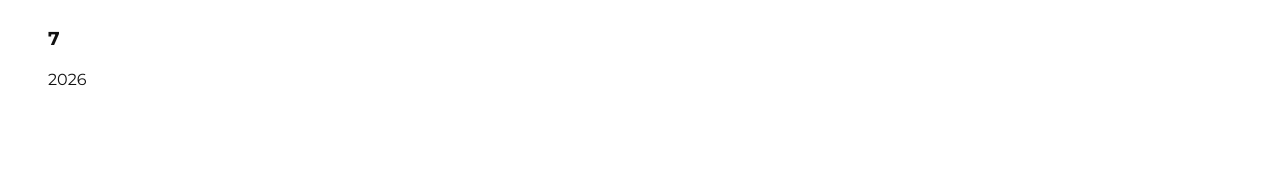
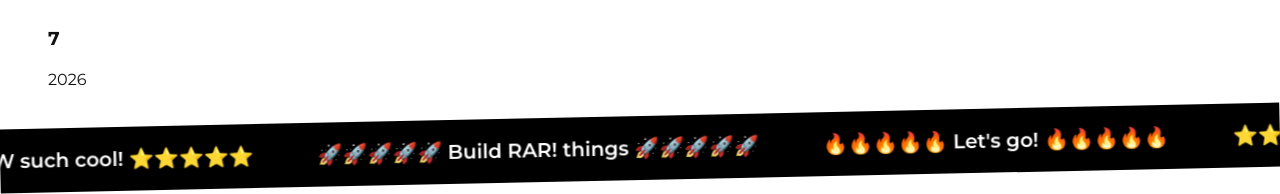
Before and after one commit to hellosamstimpson/react-vibe, a React (Vite) app: page / in a window 1280 px wide. Shown: the part 1900-2094 px from the top of the page. Before the commit the page ends 2016 px from the top, so only its background shows below. Built offline with nearby package versions, Linux system fonts and the light colour scheme.

Commit message:
used ai to create scrolling banner, its pretty aweful...

```diff
--- a/src/App.jsx
+++ b/src/App.jsx
@@ -4,6 +4,7 @@ import Home from "./pages/Home"
 import Favorites from "./pages/Favorites"
 import Typography from "./pages/Typography"
 import { Routes, Route } from "react-router-dom"
+import ScrollingBanner from "./components/ScrollingBanner"
 
 function App() {
 
@@ -20,6 +21,7 @@ function App() {
             <Route path="/typography" element={<Typography />} />
           </Routes>
         </main>
+        <ScrollingBanner />
       </div>
     )
   }
--- /dev/null
+++ b/src/components/ScrollingBanner.jsx
@@ -0,0 +1,20 @@
+// src/components/ScrollingBanner.jsx
+
+function ScrollingBanner() {
+    return (
+        <div className="scrolling-banner">
+            <div className="scrolling-banner__content">
+                <span>⭐️⭐️⭐️⭐️⭐️ WOW such cool! ⭐️⭐️⭐️⭐️⭐️</span>
+                <span>🚀🚀🚀🚀🚀 Build RAR! things 🚀🚀🚀🚀🚀</span>
+                <span>🔥🔥🔥🔥🔥 Let's go! 🔥🔥🔥🔥🔥</span>
+                <span>⭐️⭐️⭐️⭐️⭐️ WOW such cool! ⭐️⭐️⭐️⭐️⭐️</span>
+                <span>🚀🚀🚀🚀🚀 Build RAR! things 🚀🚀🚀🚀🚀</span>
+                <span>🔥🔥🔥🔥🔥 Let's go! 🔥🔥🔥🔥🔥</span>
+                <span>⭐️⭐️⭐️⭐️⭐️ WOW such cool! ⭐️⭐️⭐️⭐️⭐️</span>
+                <span>🚀🚀🚀🚀🚀 Build RAR! things 🚀🚀🚀🚀🚀</span>
+            </div>
+        </div>
+    );
+}
+
+export default ScrollingBanner;
--- /dev/null
+++ b/src/css/ScrollingBanner.scss
@@ -0,0 +1,31 @@
+.scrolling-banner {
+    transform: rotate(-1.2deg);
+    background-color: black;
+    color: white;
+    overflow: hidden;
+    white-space: nowrap;
+    width: 100%;
+    padding: 1rem 0;
+    font-size: 1.25rem;
+    font-weight: 600;
+
+    &__content {
+        display: inline-block;
+        padding-left: 100%;
+        animation: scroll-left 20s linear infinite;
+
+        span {
+            padding: 0 2rem;
+        }
+    }
+}
+
+@keyframes scroll-left {
+    0% {
+        transform: translateX(0%);
+    }
+
+    100% {
+        transform: translateX(-100%);
+    }
+}
--- a/src/css/_layout.scss
+++ b/src/css/_layout.scss
@@ -2,7 +2,7 @@
     display: grid;
     grid-template-columns: repeat(12, 1fr);
     grid-column-gap: 1fr; // Or use a fixed unit like 1rem if preferred
-    min-height: 100vh;
+    min-height: 90vh;
     //  background-color: green;
 }
 
--- a/src/css/main.scss
+++ b/src/css/main.scss
@@ -6,6 +6,7 @@
 @import 'variables';
 @import 'layout';
 @import 'hero';
+@import 'ScrollingBanner';
 
 a {
     color: var(--color-link);
--- a/src/pages/Home.jsx
+++ b/src/pages/Home.jsx
@@ -49,6 +49,7 @@ function Home(){
                     }
                 </div>
             </div>
+
         </div>
     )
 }
```
